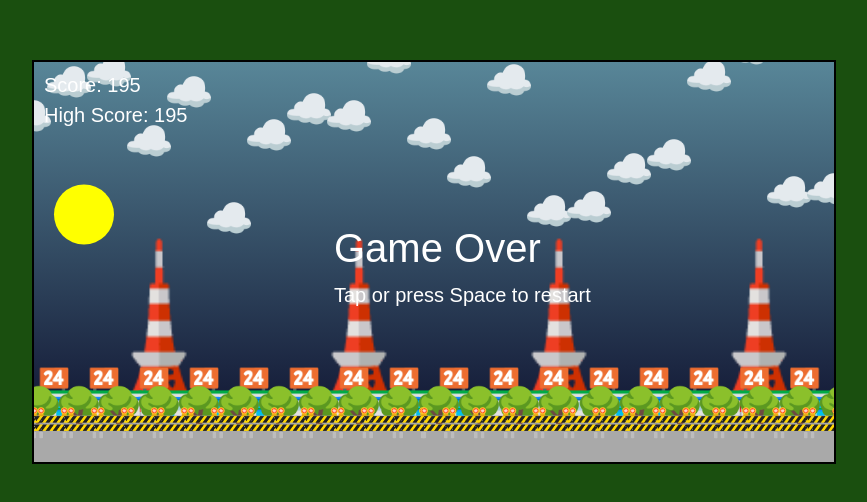
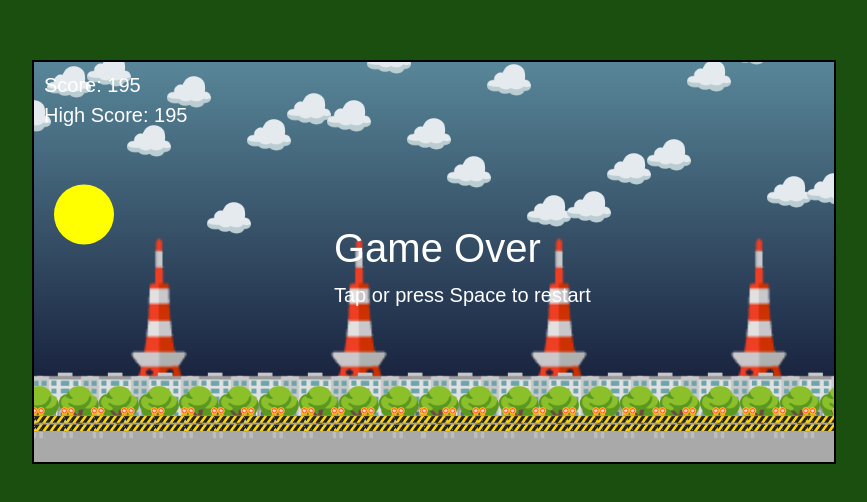
Before and after one commit to ai-joe-git/Dino-ASCII, a plain HTML site: page index.html in a window 1280 px wide. Shown: the part 138-640 px from the top of the page, without its empty margins (206-1073 px from the left). Drawn offline with Linux system fonts and the light colour scheme.

Commit message:
Update index.html

```diff
--- a/index.html
+++ b/index.html
@@ -31,11 +31,11 @@
         const background = {
             layers: [
                 { emoji: '☁️', size: 40, speed: 0.1, positions: [] },
-                { emoji: '🏪', size: 50, speed: 0.5, positions: [] },
+                { emoji: '🏢', size: 50, speed: 0.5, positions: [] },
                 { emoji: '🌳', size: 40, speed: 1, positions: [] },
                 { emoji: '🚧', size: 30, speed: 1.5, positions: [] }
             ],
-            landscapes: ['🗼', '🏬', '🏘️', '🏠', '🏢', '⛩️'],
+            landscapes: ['🗼', '🏯', '🏦', '🏗️', '🏢', '⛩️'],
             currentLandscape: 0,
             weatherEffects: ['☁️', '☁️', '☁️', '☁️'],
             currentWeather: 0,
```
